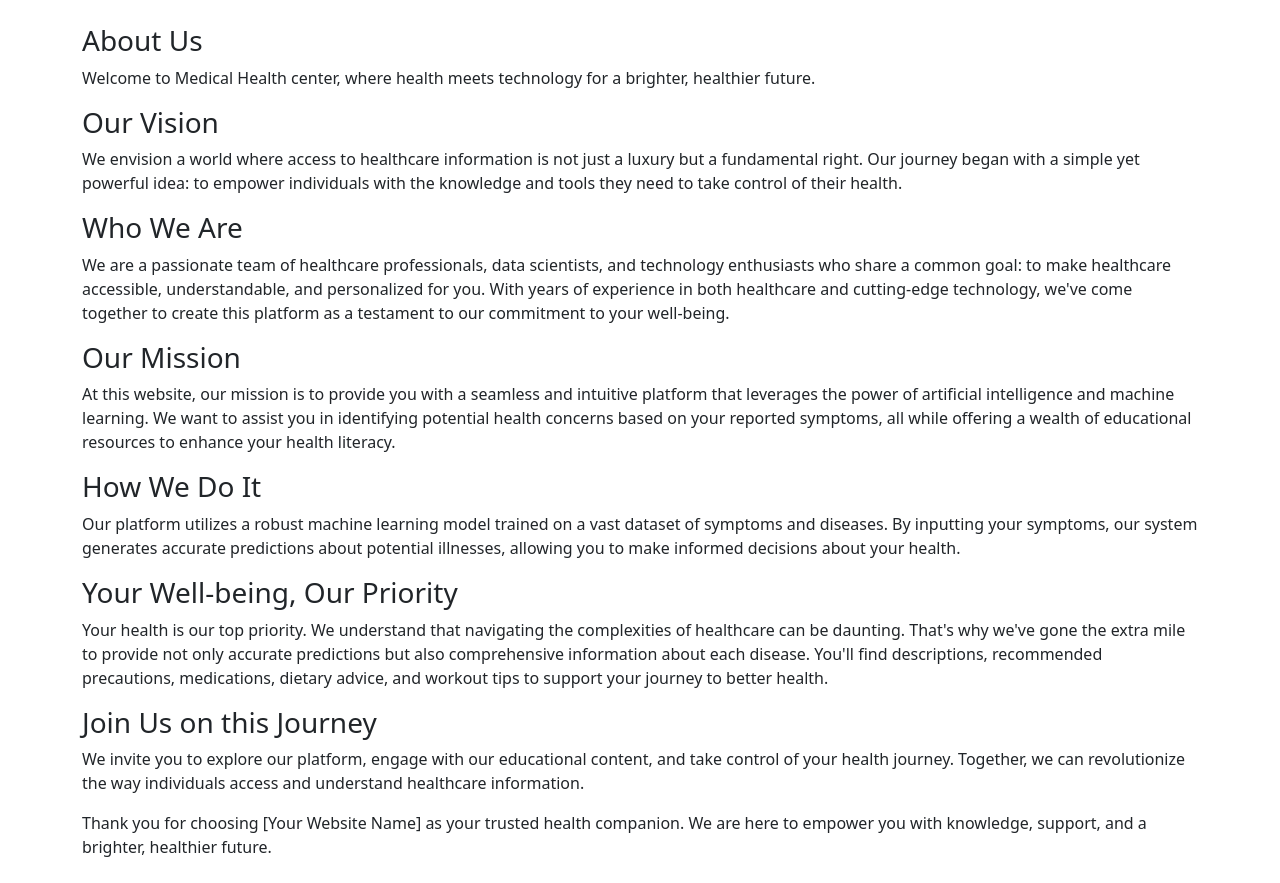
After one commit to Diti-Jain/MEDIFY, a Python web app: template templates/about.html in a window 1280 px wide. The commit adds this page. Run offline with Jinja, Linux system fonts and the light colour scheme; the template is opened without the code that fills it, so the values that code supplies are empty.

Commit message:
Added: static/img.jpg, templates/about.html; Modified: .DS_Store, templates/blog.html, templates/contact.html, templates/developer.html, templates/index.html

```diff
--- /dev/null
+++ b/templates/about.html
@@ -0,0 +1,47 @@
+<!doctype html>
+<html lang="en">
+  <head>
+    <meta charset="utf-8">
+    <meta name="viewport" content="width=device-width, initial-scale=1">
+    <title>Bootstrap demo</title>
+    <link href="https://cdn.jsdelivr.net/npm/bootstrap@5.3.1/dist/css/bootstrap.min.css" rel="stylesheet" integrity="sha384-4bw+/aepP/YC94hEpVNVgiZdgIC5+VKNBQNGCHeKRQN+PtmoHDEXuppvnDJzQIu9" crossorigin="anonymous">
+  </head>
+  <body>
+    <div class="container my-4 mt-4">
+
+
+     <h3> About Us</h3>
+
+<p>Welcome to Medical Health center, where health meets technology for a brighter, healthier future.
+</p>
+<h3>Our Vision</h3>
+
+<p>We envision a world where access to healthcare information is not just a luxury but a fundamental right. Our journey began with a simple yet powerful idea: to empower individuals with the knowledge and tools they need to take control of their health.
+</p>
+<h3>Who We Are
+</h3>
+<p>We are a passionate team of healthcare professionals, data scientists, and technology enthusiasts who share a common goal: to make healthcare accessible, understandable, and personalized for you. With years of experience in both healthcare and cutting-edge technology, we've come together to create this platform as a testament to our commitment to your well-being.
+</p>
+<h3>Our Mission</h3>
+
+<p>At this website, our mission is to provide you with a seamless and intuitive platform that leverages the power of artificial intelligence and machine learning. We want to assist you in identifying potential health concerns based on your reported symptoms, all while offering a wealth of educational resources to enhance your health literacy.
+</p>
+<h3>How We Do It</h3>
+
+<p>Our platform utilizes a robust machine learning model trained on a vast dataset of symptoms and diseases. By inputting your symptoms, our system generates accurate predictions about potential illnesses, allowing you to make informed decisions about your health.
+</p>
+<h3>Your Well-being, Our Priority</h3>
+
+<p>Your health is our top priority. We understand that navigating the complexities of healthcare can be daunting. That's why we've gone the extra mile to provide not only accurate predictions but also comprehensive information about each disease. You'll find descriptions, recommended precautions, medications, dietary advice, and workout tips to support your journey to better health.
+</p>
+<h3>Join Us on this Journey
+</h3>
+<p>We invite you to explore our platform, engage with our educational content, and take control of your health journey. Together, we can revolutionize the way individuals access and understand healthcare information.
+</p>
+<p>Thank you for choosing [Your Website Name] as your trusted health companion. We are here to empower you with knowledge, support, and a brighter, healthier future.
+</p>
+
+    </div>
+    <script src="https://cdn.jsdelivr.net/npm/bootstrap@5.3.1/dist/js/bootstrap.bundle.min.js" integrity="sha384-HwwvtgBNo3bZJJLYd8oVXjrBZt8cqVSpeBNS5n7C8IVInixGAoxmnlMuBnhbgrkm" crossorigin="anonymous"></script>
+  </body>
+</html>
--- a/templates/index.html
+++ b/templates/index.html
@@ -3,7 +3,7 @@
   <head>
     <meta charset="utf-8">
     <meta name="viewport" content="width=device-width, initial-scale=1">
-    <title>Health Care Center</title>
+    <title>Homepage</title>
     <link href="https://cdn.jsdelivr.net/npm/bootstrap@5.3.1/dist/css/bootstrap.min.css" rel="stylesheet" integrity="sha384-4bw+/aepP/YC94hEpVNVgiZdgIC5+VKNBQNGCHeKRQN+PtmoHDEXuppvnDJzQIu9" crossorigin="anonymous">
   </head>
 
@@ -35,7 +35,7 @@
         <div class="container-fluid">
             <!-- Logo at the top-left corner -->
             <div class="logo">
-                <img class="myimg" src="{{ url_for('static', filename='img.png') }}" alt="">
+                <img class="myimg" src="{{ url_for('static', filename='img.jpg') }}" alt="">
             </div>
 
             <a class="navbar-brand" href="#">Medify</a>
```
Also changed, not shown: templates/blog.html (+30 -3 lines), templates/contact.html (+30 -3 lines), templates/developer.html (+27 -3 lines), static/img.jpg (added), 1 other file.
